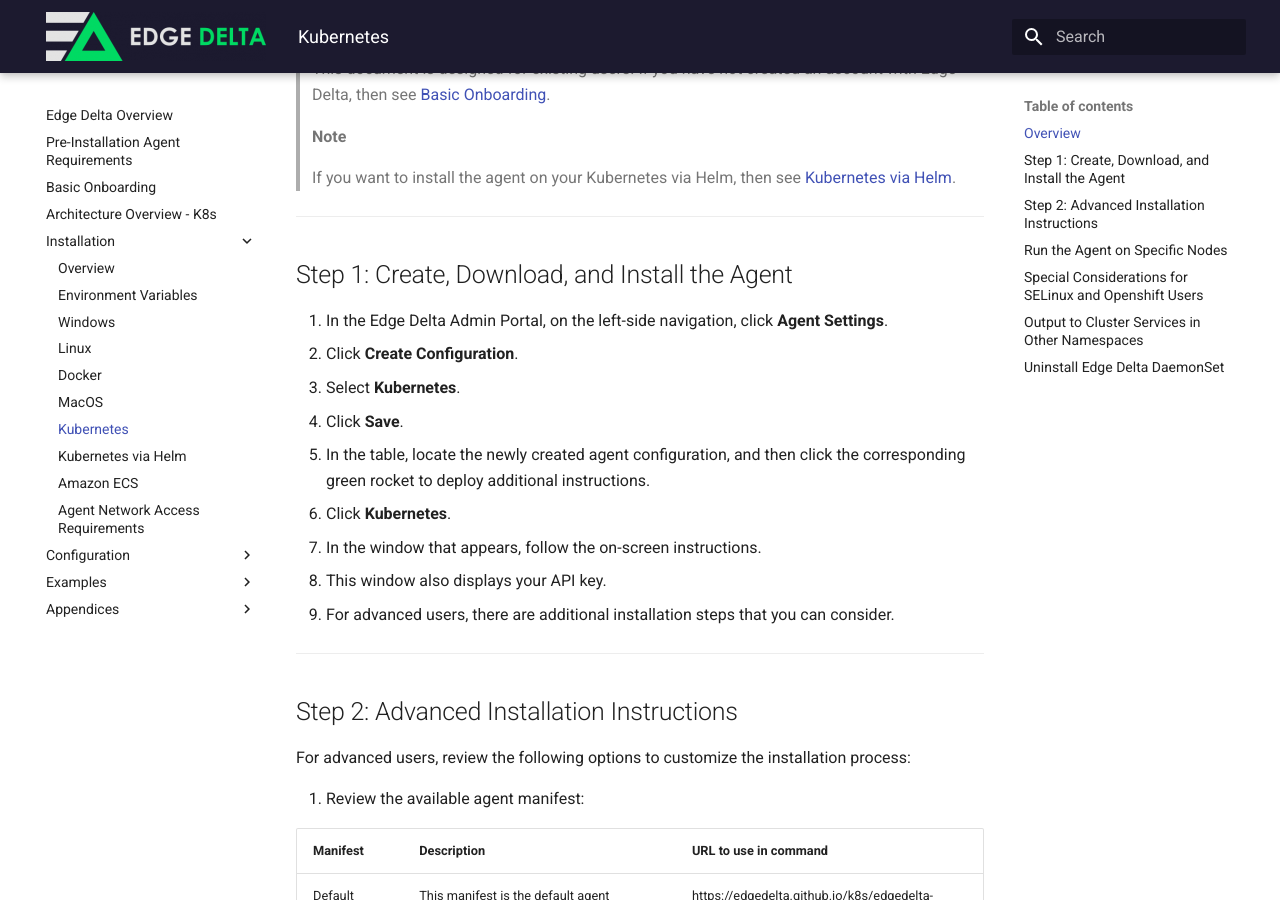
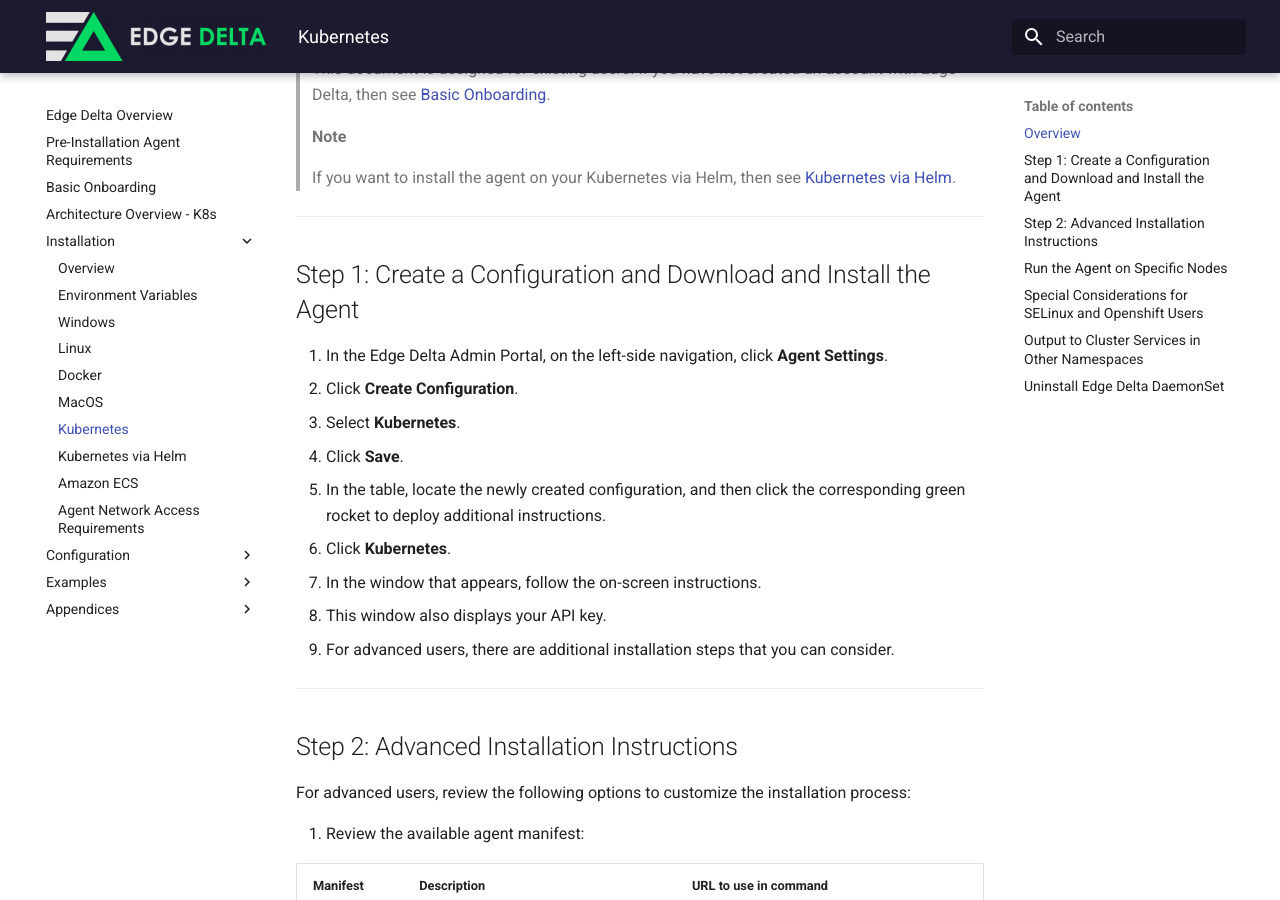
Before and after one commit to edgedelta/docs, an MkDocs documentation site: the page built from docs/installation/kubernetes.md, in a window 1280 px wide and 900 px high, scrolled down 468 px. Built offline with MkDocs 1.6.1 and Material for MkDocs 9.7.7, drawn with Linux system fonts in a browser that asks for light colours.

Commit message:
Update kubernetes.md

```diff
--- a/docs/installation/kubernetes.md
+++ b/docs/installation/kubernetes.md
@@ -25,13 +25,13 @@ Edge Delta uses a Kubernetes-recommended, node-level logging architecture, also
 
 ***
 
-## Step 1: Create, Download, and Install the Agent
+## Step 1: Create a Configuration and Download and Install the Agent
 
 1. In the Edge Delta Admin Portal, on the left-side navigation, click **Agent Settings**.
 2. Click **Create Configuration**.
 3. Select **Kubernetes**.
 4. Click **Save**.
-5. In the table, locate the newly created agent configuration, and then click the corresponding green rocket to deploy additional instructions.
+5. In the table, locate the newly created configuration, and then click the corresponding green rocket to deploy additional instructions.
 6. Click **Kubernetes**.
 7. In the window that appears, follow the on-screen instructions.
   - This window also displays your API key.
```
